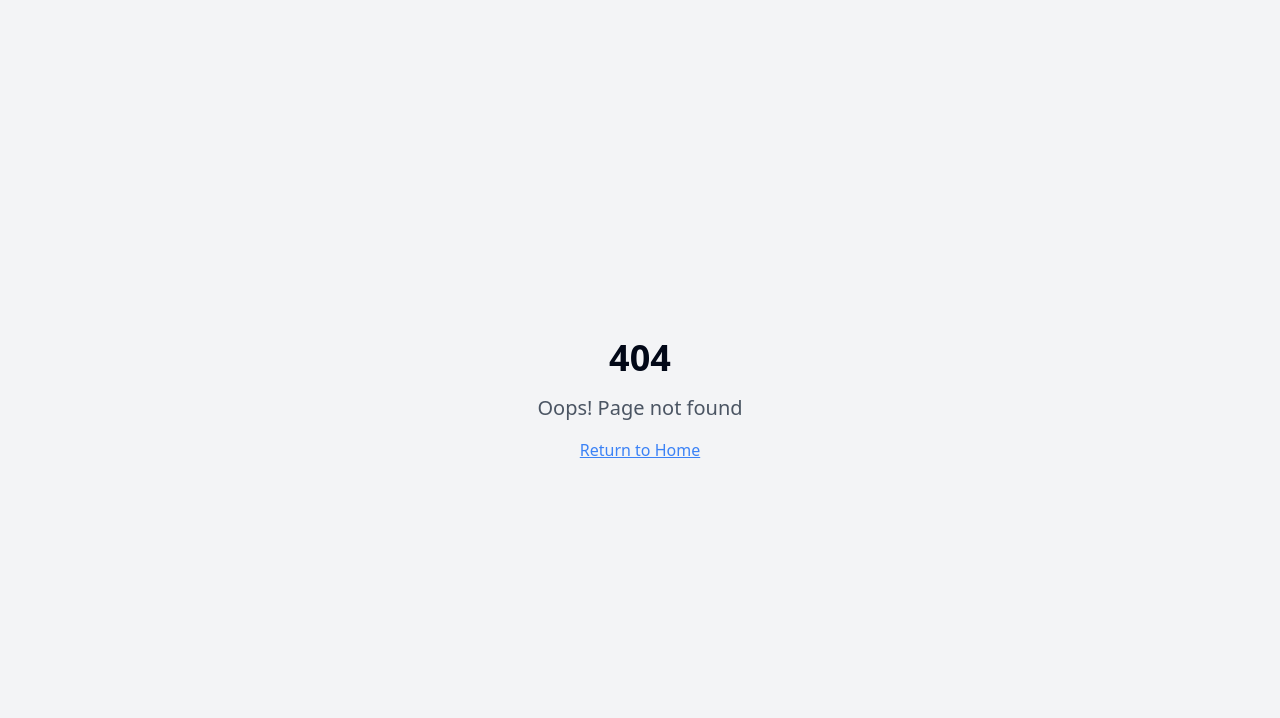
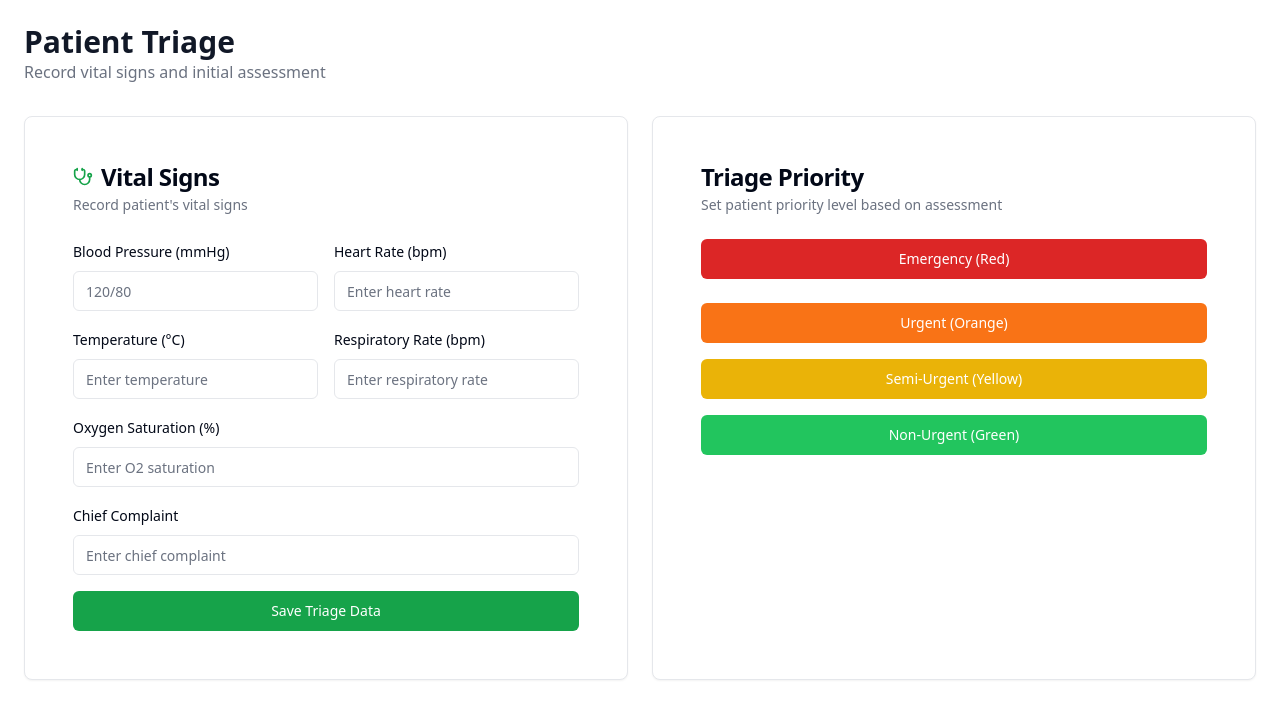
Before and after one commit to Salang2024/healthflow-system, a React (Vite) app: page /triage in a window 1280 px wide. Before the commit this address had no page. Shown: the top 718 px of the page. Built offline with nearby package versions, Linux system fonts and the light colour scheme.

Commit message:
Continue application flow
This commit continues the implementation of the application's workflow.  No specific features or bug fixes are included in this commit.

```diff
--- a/src/App.tsx
+++ b/src/App.tsx
@@ -5,6 +5,7 @@ import { TooltipProvider } from "@/components/ui/tooltip";
 import { QueryClient, QueryClientProvider } from "@tanstack/react-query";
 import { BrowserRouter, Routes, Route } from "react-router-dom";
 import Registration from "./pages/reception/Registration";
+import Triage from "./pages/triage/Triage";
 import NotFound from "./pages/NotFound";
 
 const queryClient = new QueryClient();
@@ -18,6 +19,7 @@ const App = () => (
         <Routes>
           <Route path="/" element={<Registration />} />
           <Route path="/reception/registration" element={<Registration />} />
+          <Route path="/triage" element={<Triage />} />
           <Route path="*" element={<NotFound />} />
         </Routes>
       </BrowserRouter>
--- /dev/null
+++ b/src/pages/triage/Triage.tsx
@@ -0,0 +1,94 @@
+
+import React from "react";
+import { Card, CardContent, CardDescription, CardHeader, CardTitle } from "@/components/ui/card";
+import { Input } from "@/components/ui/input";
+import { Label } from "@/components/ui/label";
+import { Button } from "@/components/ui/button";
+import { Stethoscope } from "lucide-react";
+
+const Triage = () => {
+  return (
+    <div className="container mx-auto p-6 animate-fadeIn">
+      <div className="mb-8">
+        <h1 className="text-3xl font-bold text-gray-900">Patient Triage</h1>
+        <p className="text-gray-500">Record vital signs and initial assessment</p>
+      </div>
+
+      <div className="grid gap-6 md:grid-cols-2">
+        <Card className="medical-card">
+          <CardHeader>
+            <CardTitle className="flex items-center gap-2">
+              <Stethoscope className="h-5 w-5 text-medical-600" />
+              Vital Signs
+            </CardTitle>
+            <CardDescription>Record patient's vital signs</CardDescription>
+          </CardHeader>
+          <CardContent>
+            <form className="space-y-4">
+              <div className="grid gap-4 md:grid-cols-2">
+                <div className="space-y-2">
+                  <Label htmlFor="bloodPressure">Blood Pressure (mmHg)</Label>
+                  <Input id="bloodPressure" placeholder="120/80" className="medical-input" />
+                </div>
+                <div className="space-y-2">
+                  <Label htmlFor="heartRate">Heart Rate (bpm)</Label>
+                  <Input id="heartRate" placeholder="Enter heart rate" type="number" className="medical-input" />
+                </div>
+              </div>
+
+              <div className="grid gap-4 md:grid-cols-2">
+                <div className="space-y-2">
+                  <Label htmlFor="temperature">Temperature (°C)</Label>
+                  <Input id="temperature" placeholder="Enter temperature" type="number" step="0.1" className="medical-input" />
+                </div>
+                <div className="space-y-2">
+                  <Label htmlFor="respiratoryRate">Respiratory Rate (bpm)</Label>
+                  <Input id="respiratoryRate" placeholder="Enter respiratory rate" type="number" className="medical-input" />
+                </div>
+              </div>
+
+              <div className="space-y-2">
+                <Label htmlFor="oxygenSaturation">Oxygen Saturation (%)</Label>
+                <Input id="oxygenSaturation" placeholder="Enter O2 saturation" type="number" max="100" className="medical-input" />
+              </div>
+
+              <div className="space-y-2">
+                <Label htmlFor="chiefComplaint">Chief Complaint</Label>
+                <Input id="chiefComplaint" placeholder="Enter chief complaint" className="medical-input" />
+              </div>
+
+              <Button className="w-full bg-medical-600 hover:bg-medical-700 text-white">
+                Save Triage Data
+              </Button>
+            </form>
+          </CardContent>
+        </Card>
+
+        <Card className="medical-card">
+          <CardHeader>
+            <CardTitle>Triage Priority</CardTitle>
+            <CardDescription>Set patient priority level based on assessment</CardDescription>
+          </CardHeader>
+          <CardContent>
+            <div className="space-y-4">
+              <Button className="w-full bg-emergency-600 hover:bg-emergency-700 text-white mb-2">
+                Emergency (Red)
+              </Button>
+              <Button className="w-full bg-orange-500 hover:bg-orange-600 text-white mb-2">
+                Urgent (Orange)
+              </Button>
+              <Button className="w-full bg-yellow-500 hover:bg-yellow-600 text-white mb-2">
+                Semi-Urgent (Yellow)
+              </Button>
+              <Button className="w-full bg-green-500 hover:bg-green-600 text-white">
+                Non-Urgent (Green)
+              </Button>
+            </div>
+          </CardContent>
+        </Card>
+      </div>
+    </div>
+  );
+};
+
+export default Triage;
```
